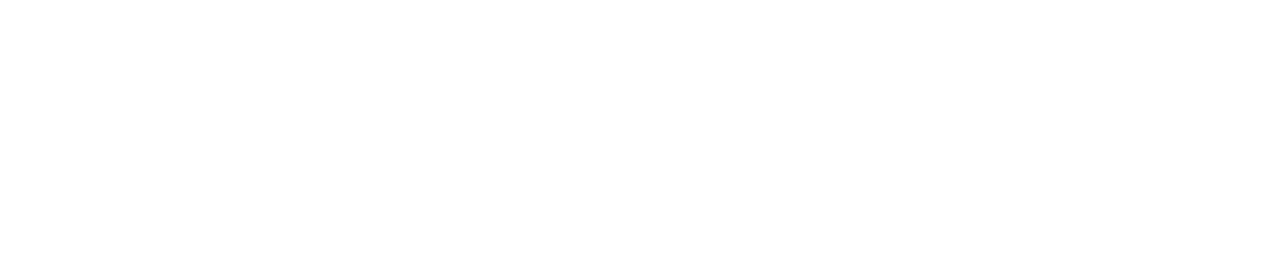
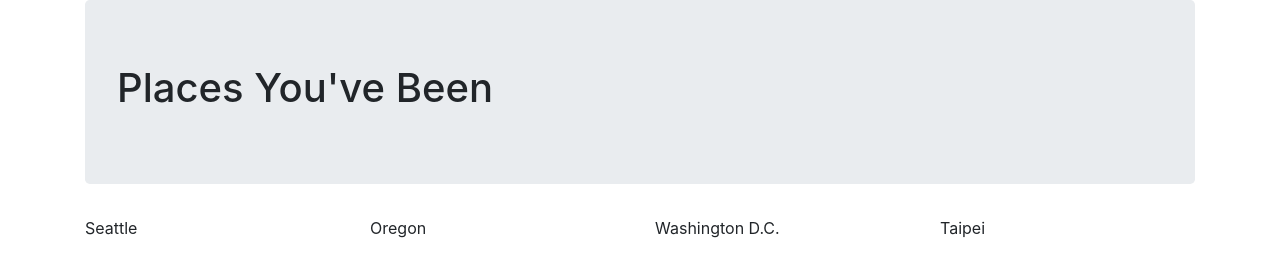
Before and after one commit to jlucoding/places-you-been, a plain HTML site: page index.html in a window 1280 px wide. Drawn offline with Linux system fonts and the light colour scheme.

Commit message:
Add HTML outline and css styling; add click functionality for just the location
Co-authored-by: Jonathan Lu <jdlu.coding@gmail.com>
Co-authored-by: Seung Lee <shl7@uw.edu>

```diff
--- a/css/styles.css
+++ b/css/styles.css
@@ -0,0 +1,7 @@
+.destination {
+  cursor: pointer;
+}
+
+.destination-desc {
+  display: none;
+}
--- a/index.html
+++ b/index.html
@@ -5,11 +5,37 @@
   <link href="css/styles.css" rel="stylesheet" type="text/css">
   <script src="js/jquery-3.6.0.js"></script>
   <script src="js/scripts.js"></script>
-  <title></title>
+  <title>Places You've Been</title>
 </head>
 <body>
   <div class="container">
+    <div id="header" class="jumbotron">
+      <h1>Places You've Been</h1>
+    </div>
+    <div id="main-content">
+      <div class="row">
+        <div id="destination-1" class="destination col-sm-3">
+          <div id="destination1-desc" class="destination-desc">
 
+          </div>
+        </div>
+        <div id="destination-2" class="destination col-sm-3">
+          <div id="destination2-desc" class="destination-desc">
+
+          </div>
+        </div>
+        <div id="destination-3" class="destination col-sm-3">
+          <div id="destination3-desc" class="destination-desc">
+
+          </div>
+        </div>
+        <div id="destination-4" class="destination col-sm-3">
+          <div id="destination4-desc" class="destination-desc">
+
+          </div>
+        </div>
+      </div>
+    </div>
   </div>
 </body>
 </html>
--- a/js/scripts.js
+++ b/js/scripts.js
@@ -1,5 +1,4 @@
 // Business Logic for Destination
-
 function Destination(location, landmarks, date, notes) {
   this.location = location;
   this.landmarks = landmarks;
@@ -10,7 +9,7 @@ function Destination(location, landmarks, date, notes) {
 // UI Logic
 $(document).ready(function() {
   let seattle = new Destination(
-    "Seattle",
+    'Seattle',
     [
       'Space Needle',
       'Climate Pledge Arena',
@@ -22,7 +21,7 @@ $(document).ready(function() {
   );
 
   let oregon = new Destination(
-    "Oregon",
+    'Oregon',
     [
       'Crater Lake',
       'Portland Japanese Garden',
@@ -42,6 +41,37 @@ $(document).ready(function() {
     'Summer, 2019',
     'Using an electric scooter to get around is fun and cheap.'
   );
+
+  let taipei = new Destination(
+    "Taipei",
+    [
+      "Taipei 101",
+      "Elephant Mountain",
+      "Chiang Kai-Shek Memorial Hall",
+      "National Palace Museum",
+    ],
+    "Summer, 2015",
+    "It rains out of nowhere in the afternoon."
+  );
+
+  $("#destination-1").prepend(seattle.location);
+  $("#destination-2").prepend(oregon.location);
+  $("#destination-3").prepend(washingtonDC.location);
+  $("#destination-4").prepend(taipei.location);
+
+  $("#destination1-desc").append(seattle.landmarks);
+  $("#destination2-desc").text(oregon.landmarks);
+  $("#destination3-desc").text(washingtonDC.landmarks);
+  $("#destination4-desc").text(taipei.landmarks);
+
+  $("#destination1-desc").append(seattle.date);
+  $("#destination2-desc").text(oregon.date);
+  $("#destination3-desc").text(washingtonDC.date);
+  $("#destination4-desc").text(taipei.date);
+
+  $(".destination").click(function() {
+    $(this).children().toggle();
+  });
 });
 
 /*
```
Also changed, not shown: 1 other file.
